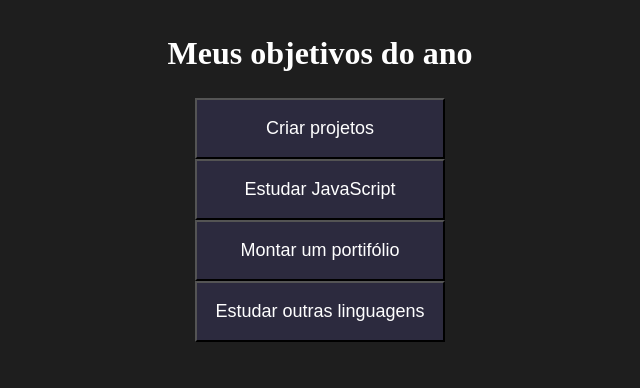
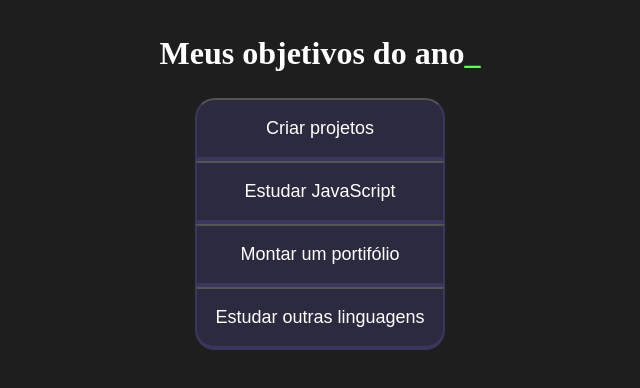
Before and after one commit to biancabagnara/3j---2024, a plain HTML site: page index.html in a window 1280 px wide. Shown: the whole page, without its empty margins (320-960 px from the left). Drawn offline with Linux system fonts and the light colour scheme.

Commit message:
Add files via upload

```diff
--- a/index.html
+++ b/index.html
@@ -9,15 +9,12 @@
 </head>
 <body>
     <section class="conteudo-principal">
-        <h2 class="titulo-principal">Meus objetivos do ano</h2>
+        <h2 class="titulo-principal">Meus objetivos do ano<Span>_</Span></h2>
         <div class="botoes"><button class="botao">Criar projetos</button>
             <button class="botao">Estudar JavaScript</button>
             <button class="botao">Montar um portifólio</button>
             <button class="botao">Estudar outras linguagens</button>
         </div>
-
-
-
     </section>
 </body>
 </html>
--- a/style.css
+++ b/style.css
@@ -11,7 +11,9 @@
     background-color: var(--cor-de-fundo);
     color: var(--branco);
 }
-
+span{
+   color: #5FFF57;
+}
 .conteudo-principal{
     display: flex;
     flex-direction: column;
@@ -28,7 +30,10 @@
     width: 100%;
     font-size: 32px;
 }
+.botoes{
+    display: block;
 
+}
 .botao{
     background-color: var(--botao-inativo);
     color:white;
@@ -38,4 +43,13 @@
     width: 100%;
     font-size: 18px;
     padding: 1em;
+    border-bottom: 4px solid var(--botao-ativo);
+    border-left: 2px solid var(--botao-ativo);
+    border-right: 2px solid var(--botao-ativo);
 }
+.botao:first-child{
+    border-radius: 20px 20px 0px 0px;
+}
+.botao:last-child{
+    border-radius: 0px 0px 20px 20px;
+}
```
